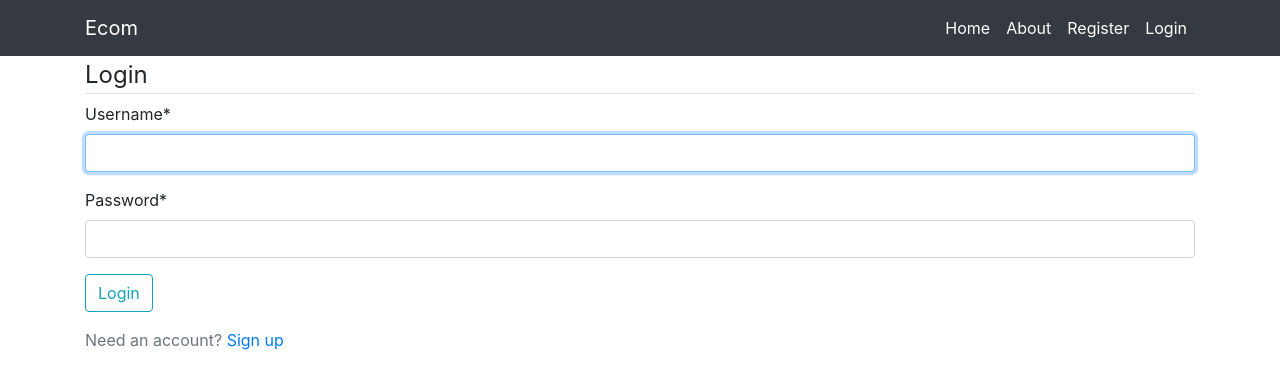
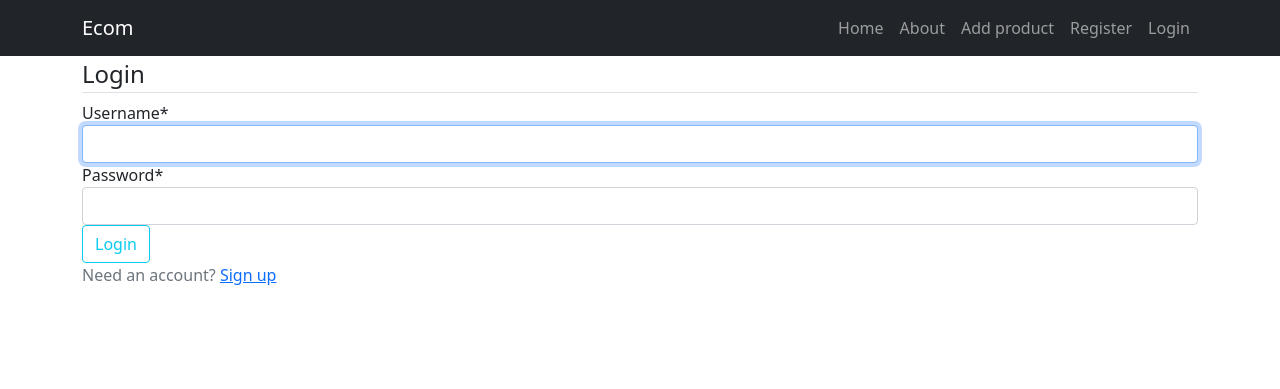
Before and after one commit to Addd12/ecom, a Django app: a page that uses index/templates/index/base.html in a window 1280 px wide. Shown: the top 389 px of the page. Run offline with Django 3.2, Linux system fonts and the light colour scheme; some libraries are stand-ins or nearby versions.

Commit message:
new product funtionality and replace bs4 w/ bs5

```diff
--- a/index/templates/index/base.html
+++ b/index/templates/index/base.html
@@ -4,8 +4,8 @@
     <meta charset="UTF-8">
     <meta http-equiv="X-UA-Compatible" content="IE=edge">
     <meta name="viewport" content="width=device-width, initial-scale=1.0">
-    <link rel="stylesheet" href="https://maxcdn.bootstrapcdn.com/bootstrap/4.0.0/css/bootstrap.min.css"
-        integrity="sha384-Gn5384xqQ1aoWXA+058RXPxPg6fy4IWvTNh0E263XmFcJlSAwiGgFAW/dAiS6JXm" crossorigin="anonymous">
+    <!-- CSS only -->
+    <link href="https://cdn.jsdelivr.net/npm/bootstrap@5.1.3/dist/css/bootstrap.min.css" rel="stylesheet" integrity="sha384-1BmE4kWBq78iYhFldvKuhfTAU6auU8tT94WrHftjDbrCEXSU1oBoqyl2QvZ6jIW3" crossorigin="anonymous">
     <title>Home</title>
 </head>
 <body>
@@ -21,6 +21,9 @@
                     </li>
                     <li class="nav-item active">
                         <a class="nav-item nav-link" href="#">About</a>
+                    </li>
+                    <li class="nav-item active">
+                        <a class="nav-item nav-link" href="{% url 'new-product' %}">Add product</a>
                     </li>
                     <div class="navbar-nav">
                         {% if user.is_authenticated %}
@@ -56,7 +59,14 @@
     </div>
     {% block content %} {% endblock content %}
 
-    <script src="https://code.jquery.com/jquery-3.2.1.slim.min.js"
+
+    <!-- JavaScript Bundle with Popper -->
+    <script src="https://cdn.jsdelivr.net/npm/bootstrap@5.1.3/dist/js/bootstrap.bundle.min.js"
+        integrity="sha384-ka7Sk0Gln4gmtz2MlQnikT1wXgYsOg+OMhuP+IlRH9sENBO0LRn5q+8nbTov4+1p"
+        crossorigin="anonymous"></script>
+
+
+    <!-- <script src="https://code.jquery.com/jquery-3.2.1.slim.min.js"
         integrity="sha384-KJ3o2DKtIkvYIK3UENzmM7KCkRr/rE9/Qpg6aAZGJwFDMVNA/GpGFF93hXpG5KkN"
         crossorigin="anonymous"></script>
     <script src="https://cdnjs.cloudflare.com/ajax/libs/popper.js/1.12.9/umd/popper.min.js"
@@ -64,6 +74,6 @@
         crossorigin="anonymous"></script>
     <script src="https://maxcdn.bootstrapcdn.com/bootstrap/4.0.0/js/bootstrap.min.js"
         integrity="sha384-JZR6Spejh4U02d8jOt6vLEHfe/JQGiRRSQQxSfFWpi1MquVdAyjUar5+76PVCmYl"
-        crossorigin="anonymous"></script>
+        crossorigin="anonymous"></script> -->
 </body>
 </html>
--- a/index/templates/index/index.html
+++ b/index/templates/index/index.html
@@ -6,7 +6,7 @@
     <div class="row">
         {% for product in products %}
         <div class="col-sm-4">
-            <a href="{% url 'product-detail' product.id %}">
+            <a href="{% url 'product-details' product.id %}">
                 <img src="{{ product.image.url }}" style="width: 300px; height: 400px;" alt="product image">
             </a>
             <p>{{ product.title }}</p>
--- a/index/urls.py
+++ b/index/urls.py
@@ -5,6 +5,6 @@ from products.views import ProductListView
 
 
 urlpatterns = [
-    path('', ProductListView.as_view(), name='index'),
+    #path('', ProductListView.as_view(), name='index'),
     #path("", index, name="index")
 ]
--- a/products/models.py
+++ b/products/models.py
@@ -1,17 +1,19 @@
 from django.db import models
 from django.contrib.auth.models import User
 from django.urls import reverse
+from django.utils import timezone
 
 
 class Product(models.Model):
     title = models.CharField(max_length=150)
     price = models.IntegerField()
     image = models.ImageField(upload_to='products')
-    description = models.TextField(max_length=500)
+    description = models.TextField(max_length=1000)
+    date_posted = models.DateTimeField(default=timezone.now)
     owner = models.ForeignKey(User, on_delete=models.CASCADE)
 
     def __str__(self):
         return self.title
 
     def get_absolute_url(self):
-        return reverse('product-detail', kwargs={'pk': self.pk})
+        return reverse('product-details', kwargs={'pk': self.pk})
--- a/products/templates/products/product_confirm_delete.html
+++ b/products/templates/products/product_confirm_delete.html
@@ -9,7 +9,7 @@
                 <h1>Are you sure you want to delete {{product.title}}?</h1>
             </fieldset>
             <div class="form-group">
-                <a class="btn btn-outline-secondary" href="{% url 'product-detail' product.id %}">Cancel</a>
+                <a class="btn btn-outline-secondary" href="{% url 'product-details' product.id %}">Cancel</a>
                 <button class="btn btn-danger" type="submit">Delete</button>
             </div>
         </form>
--- a/products/templates/products/product_form.html
+++ b/products/templates/products/product_form.html
@@ -1,15 +1,15 @@
 {% extends "index/base.html" %}
 {% load crispy_forms_tags %}
 {% block content %}
-    <div class="content-section">
-        <form method="POST">
+    <div class="container">
+        <form method="POST" enctype="multipart/form-data">
             {% csrf_token %}
             <fieldset class="form-group">
                 <legend class="border-bottom mb-4">Product</legend>
                 {{ form|crispy }}
             </fieldset>
             <div class="form-group">
-                <button class="btn btn-outline-info" type="submit">Update</button>
+                <button class="btn btn-outline-info" type="submit">Save</button>
             </div>
         </form>
     </div>
--- a/products/urls.py
+++ b/products/urls.py
@@ -1,10 +1,11 @@
 from django.urls import path
-from .views import ProductDetailView, ProductUpdateView, ProductDeleteView
+from .views import ProductDetailView, ProductUpdateView, ProductDeleteView, ProductCreateView, ProductListView
 
 
 urlpatterns = [
-    #path('', ProductListView.as_view(), name='products'),
-    path('product-details/<int:pk>/', ProductDetailView.as_view(), name='product-detail'),
-    path('edit-product/<int:pk>/', ProductUpdateView.as_view(), name='product-update'),
-    path('delete-product/<int:pk>/', ProductDeleteView.as_view(), name='product-delete'),
+    path('', ProductListView.as_view(), name='index'),
+    path('product/<int:pk>/', ProductDetailView.as_view(), name='product-details'),
+    path('product/new/', ProductCreateView.as_view(), name='new-product'),
+    path('product/<int:pk>/update', ProductUpdateView.as_view(), name='product-update'),
+    path('product/<int:pk>/delete', ProductDeleteView.as_view(), name='product-delete'),
 ]
--- a/users/views.py
+++ b/users/views.py
@@ -11,7 +11,7 @@ def register(request):
         form = UserCreationForm(request.POST)
         if form.is_valid():
             form.save()
-            #username = form.cleaned_data.get('username')
+            username = form.cleaned_data.get('username')
             messages.success(request, f'Your account has been created!')
             return redirect('login') # it was render instead of redirect and it gave error: TemplateDoesNotExist at /register/
     else:
```
Also changed, not shown: products/templates/products/product_detail.html (+13 -8 lines), products/views.py (+35 -4 lines), media/products/dboo1.jpg (added), media/products/dboo3.jpg (added), media/products/dboo4.jpg (added), media/products/dcorgi1.jpg (added), media/products/dcorgi2.jpg (added), media/products/dcorgi2_BOKLIcW.jpg (added), media/products/deer1.jpg (added), media/products/dr4.jpg (added), media/products/dsurpgh3.jpg (added), products/migrations/0002_auto_20211220_0036.py (added).
